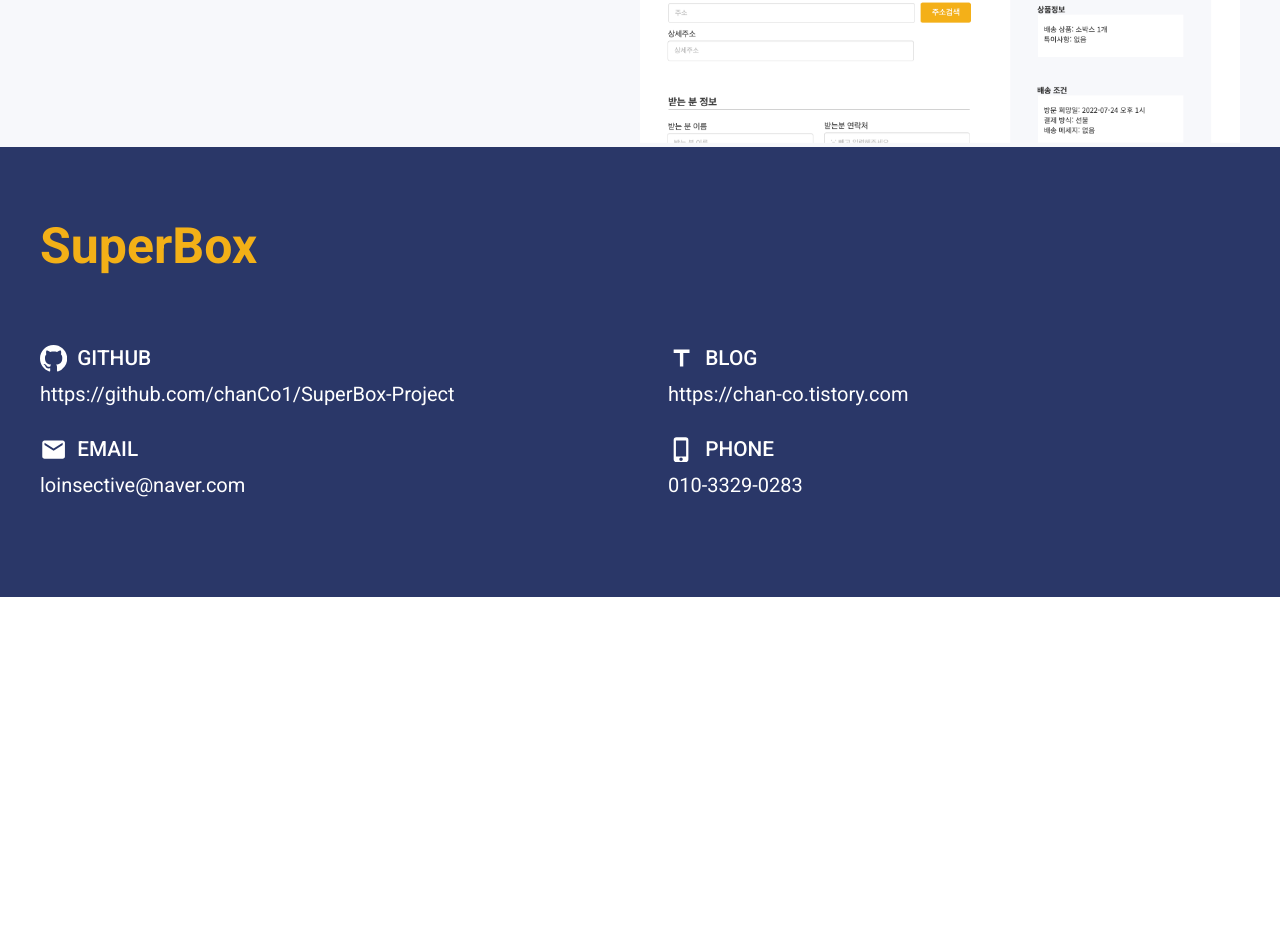
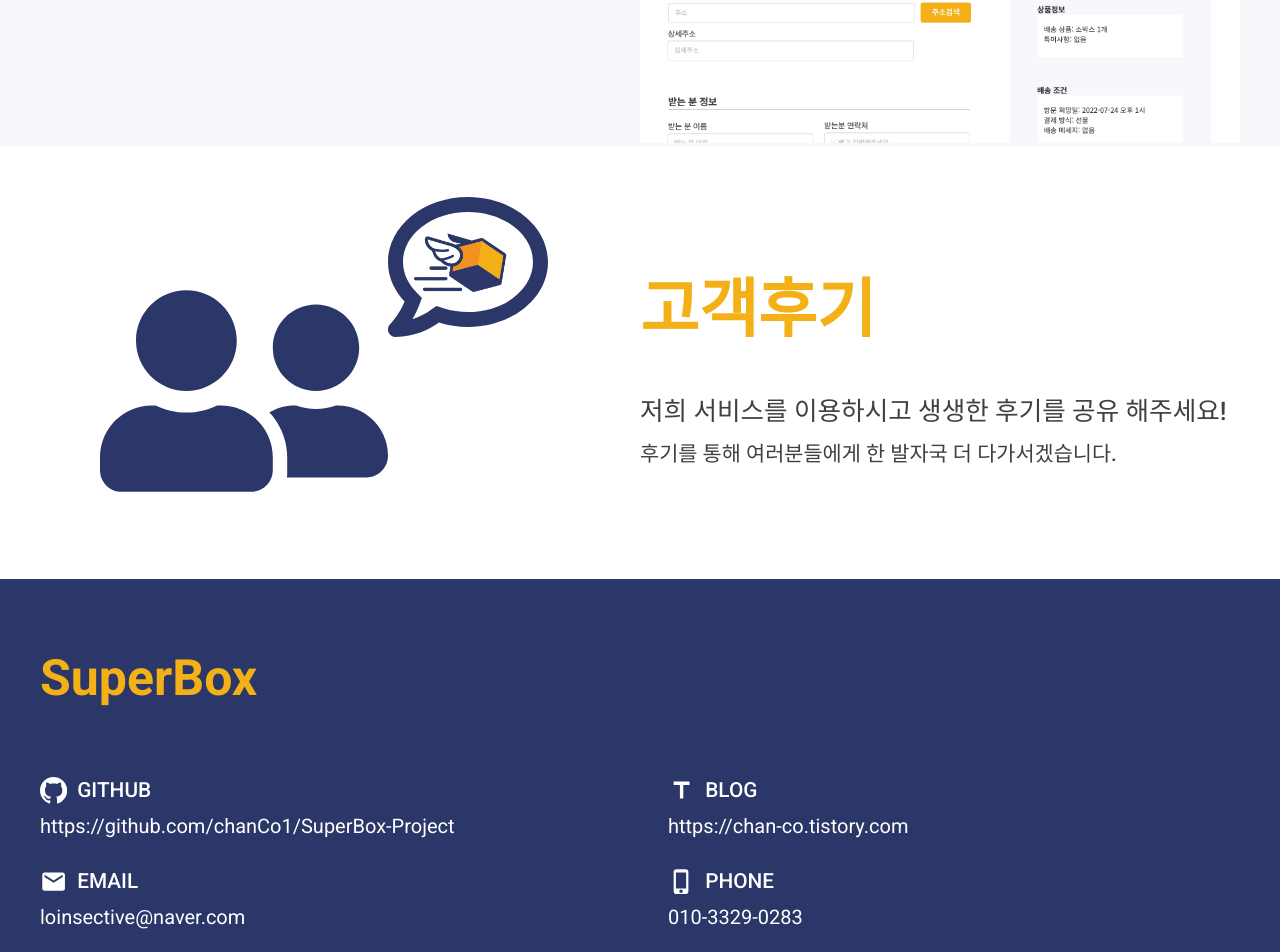
Before and after one commit to chanCo1/SuperBox-Project, a React (Create React App) app in the folder client/: page /main in a window 1280 px wide. Shown: the part 1360-2312 px from the top of the page. Before the commit the page ends 1957 px from the top, so only its background shows below. Built offline with nearby package versions, Linux system fonts and the light colour scheme.

Commit message:
update main page

```diff
--- a/client/src/pages/MainPage.jsx
+++ b/client/src/pages/MainPage.jsx
@@ -1,5 +1,7 @@
+/** 패키지 참조 */
 import React, { memo } from 'react';
 import styled from 'styled-components';
+import { FaRegComment, FaUserFriends } from 'react-icons/fa';
 
 // 이미지 참조
 import logo from '../assets/image/superbox-logo.png';
@@ -10,12 +12,14 @@
 
 // 메인페이지 로고 섹션 스타일
 const MainLogoContainer = styled.div`
+  width: 100%;
   text-align: center;
 
   .main-logo-wrap {
     width: 1200px;
     margin: auto;
     padding: 225px 0 120px;
+    font-weight: 500;
 
     .logo {
       position: relative;
@@ -31,6 +35,7 @@
     p {
       font-size: 1.5rem;
       margin: 10px 0;
+      color: #404040;
 
       span {
         color: #f3b017;
@@ -52,7 +57,10 @@
     justify-content: space-between;
 
     .receive-text {
+      width: 50%;
       padding: 40px 0;
+      color: #404040;
+      font-weight: 500;
 
       p:nth-child(1) {
         font-size: 1.5rem;
@@ -69,10 +77,65 @@
 
     .receive-img {
       padding: 40px 0 0;
-      width: 600px;
+      width: 50%;
 
       img {
         width: 100%;
+      }
+    }
+  }
+`;
+
+const MainReviewContainer = styled.div`
+  width: 100%;
+  padding: 40px 0;
+
+  .main-review-wrap {
+    position: relative;
+    display: flex;
+    width: 1200px;
+    margin: auto;
+
+    .review-icon {
+      width: 50%;
+      color:#2a3768;
+
+      .icon1 {
+        font-size: 18rem;
+        margin: 10% 0 0 10%;
+      }
+      .icon2 {
+        position: absolute;
+        font-size: 10rem;
+      }
+
+      img {
+        position: absolute;
+        width: 8%;
+        top: 13%;
+        left: 31%;
+      }
+    }
+
+    .review-text {
+      width: 50%;
+      color: #404040;
+      font-weight: 500;
+      margin: auto 0;
+
+      h3 {
+        font-size: 4rem;
+        color: #f3b017;
+        margin: 0 0 40px;
+      }
+
+      p:nth-child(2) {
+        font-size: 1.6rem;
+        margin: 0 0 10px;
+      }
+      p:nth-child(3) {
+        font-size: 1.3rem;
+        margin: 0;
       }
     }
   }
@@ -104,6 +167,21 @@
           </div>
         </div>
       </MainReceiveContainer>
+
+      <MainReviewContainer>
+        <div className='main-review-wrap'>
+          <div className='review-icon'>
+            <FaUserFriends className='icon1' />
+            <FaRegComment className='icon2' />
+            <img src={logo} alt="superbox-lgo" />
+          </div>
+          <div className='review-text'>
+            <h3>고객후기</h3>
+            <p>저희 서비스를 이용하시고 생생한 후기를 공유 해주세요!</p>
+            <p>후기를 통해 여러분들에게 한 발자국 더 다가서겠습니다.</p>
+          </div>
+        </div>
+      </MainReviewContainer>
     </>
   );
 });
```
